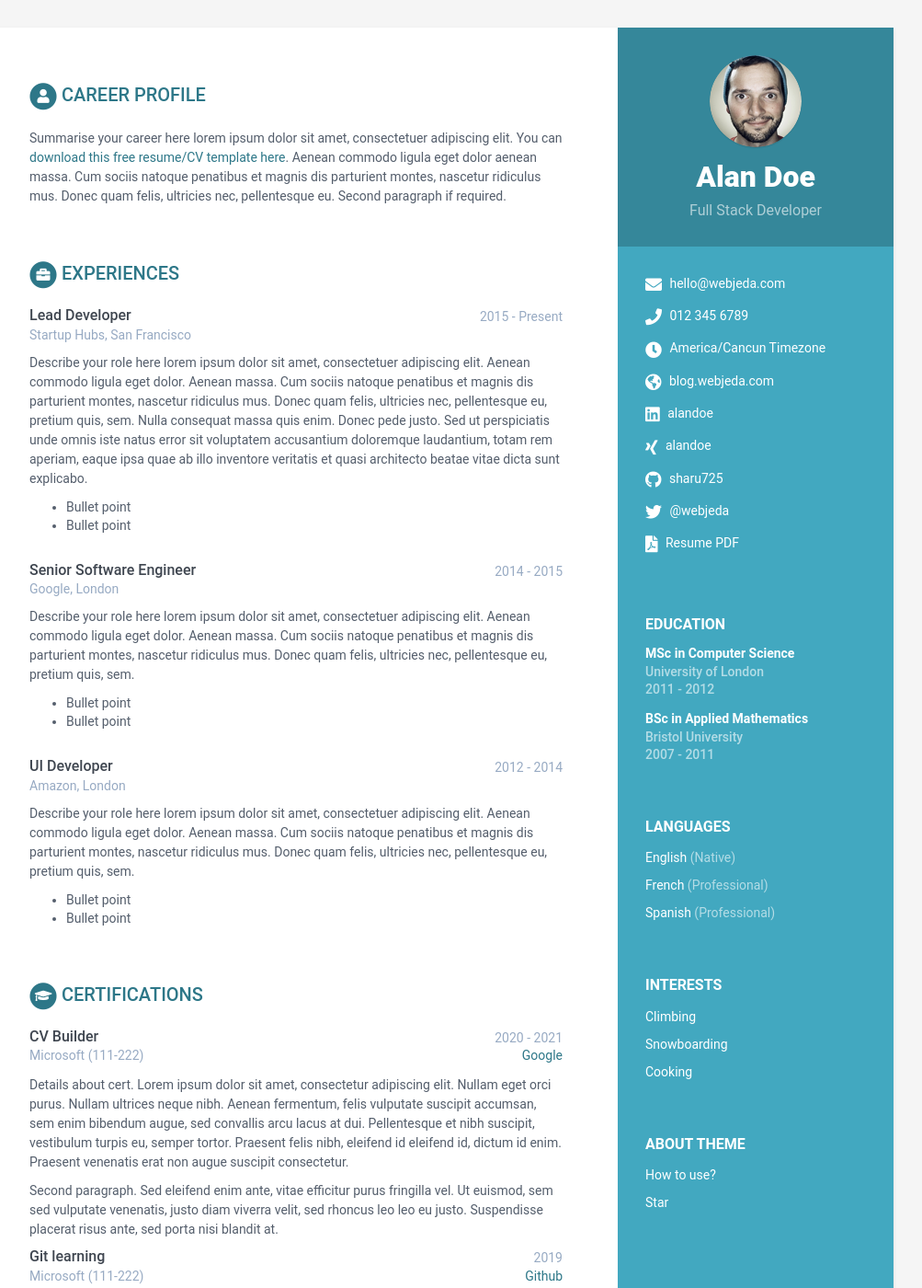
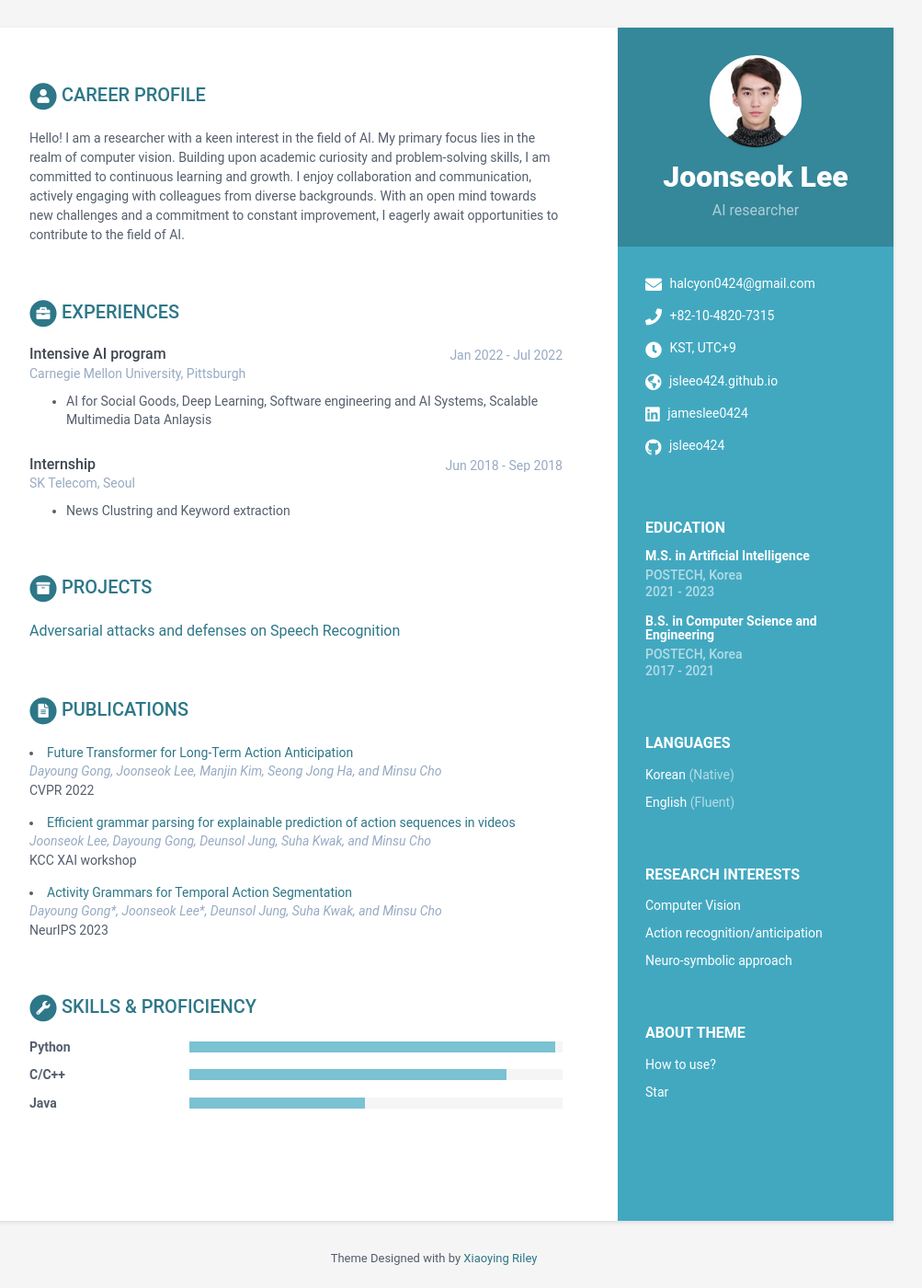
Before and after one commit to jsleeo424/JoonseokLee.github.io, a Jekyll site: the page built from index.html, in a window 1280 px wide and 1400 px high. Shown: the whole window at 92% size, without its empty margins (168-1171 px from the left). Built offline with Jekyll 4.4.1, drawn with Linux system fonts in a browser that asks for light colours; some of the changed text lies outside the part shown.

Commit message:
update info

```diff
--- a/_config.yml
+++ b/_config.yml
@@ -1,7 +1,7 @@
 #Update all the sections by editing the data.yml file inside _data folder.
 
 # Site Settings
-title: My Resume
+title: Joonseok Lee
 url: 'http://webjeda.com'
 
 #change it according to your repository name
--- a/_data/data.yml
+++ b/_data/data.yml
@@ -8,258 +8,125 @@ sidebar:
     education: True # set to False if you want education in main section instead of in sidebar
 
     # Profile information
-    name: Alan Doe
-    tagline: Full Stack Developer
+    name: Joonseok Lee
+    tagline: AI researcher
     avatar: profile.png  #place a 100x100 picture inside /assets/images/ folder and provide the name of the file below
 
     # Sidebar links
-    email: hello@webjeda.com
-    phone: 012 345 6789
-    timezone: America/Cancun Timezone
+    email: halcyon0424@gmail.com
+    phone: +82-10-4820-7315
+    timezone: KST, UTC+9
     citizenship:
-    website: blog.webjeda.com #do not add http://
-    linkedin: alandoe
-    xing: alandoe
-    github: sharu725
+    website: jsleeo424.github.io #do not add http://
+    linkedin: jameslee0424
+    xing:
+    github: jsleeo424
     telegram: # add your nickname without '@' sign
     gitlab:
     bitbucket:
-    twitter: '@webjeda'
+    twitter:
     stack-overflow: # Number/Username, e.g. 123456/alandoe
     codewars:
     goodreads: # Number-Username, e.g. 123456-alandoe
-    pdf: http://www.africau.edu/images/default/sample.pdf
+    pdf:
 
     languages:
       title: Languages
       info:
-        - idiom: English
+        - idiom: Korean
           level: Native
 
-        - idiom: French
-          level: Professional
-
-        - idiom: Spanish
-          level: Professional
+        - idiom: English
+          level: Fluent
 
     interests:
-      title: Interests
+      title: Research Interests
       info:
-        - item: Climbing
+        - item: Computer Vision
           link:
 
-        - item: Snowboarding
+        - item: Action recognition/anticipation
           link:
 
-        - item: Cooking
+        - item: Neuro-symbolic approach
           link:
 
 career-profile:
     title: Career Profile
     summary: |
-      Summarise your career here lorem ipsum dolor sit amet, consectetuer
-      adipiscing elit. You can [download this free resume/CV template here]().
-      Aenean commodo ligula eget dolor aenean massa. Cum sociis natoque
-      penatibus et magnis dis parturient montes, nascetur ridiculus mus.
-      Donec quam felis, ultricies nec, pellentesque eu.
-      Second paragraph if required.
+      Hello! I am a researcher with a keen interest in the field of AI.
+      My primary focus lies in the realm of computer vision. Building upon academic curiosity and problem-solving skills,
+      I am committed to continuous learning and growth. I enjoy collaboration and communication, actively engaging with
+      colleagues from diverse backgrounds. With an open mind towards new challenges and a commitment to constant improvement,
+      I eagerly await opportunities to contribute to the field of AI.
 education:
     title: Education
     info:
-      - degree: MSc in Computer Science
-        university: University of London
-        time: 2011 - 2012
+      - degree: M.S. in Artificial Intelligence
+        university: POSTECH, Korea
+        time: 2021 - 2023
         details: |
-          Describe your study here lorem ipsum dolor sit amet, consectetuer
-          adipiscing elit. Aenean commodo ligula eget dolor. Aenean massa. Cum
-          sociis natoque penatibus et magnis dis parturient montes, nascetur
-          ridiculus mus. Donec quam felis, ultricies nec, pellentesque eu,
-          pretium quis, sem.
-            - Bullet point
-            - Bullet point
-      - degree: BSc in Applied Mathematics
-        university: Bristol University
-        time: 2007 - 2011
+          Advisor: Minsu Cho
+      - degree: B.S. in Computer Science and Engineering
+        university: POSTECH, Korea
+        time: 2017 - 2021
         details: |
-          Describe your study here lorem ipsum dolor sit amet, consectetuer
-          adipiscing elit. Aenean commodo ligula eget dolor. Aenean massa. Cum
-          sociis natoque penatibus et magnis dis parturient montes, nascetur
-          ridiculus mus. Donec quam felis, ultricies nec, pellentesque eu,
-          pretium quis, sem.
-            - Bullet point
-            - Bullet point
+          Advisor: Jaesik Park, Kyungmin Bae
 
 experiences:
     title: Experiences
     info:
-      - role: Lead Developer
-        time: 2015 - Present
-        company: Startup Hubs, San Francisco
+      - role: Intensive AI program
+        time: Jan 2022 - Jul 2022
+        company: Carnegie Mellon University, Pittsburgh
         details: |
-          Describe your role here lorem ipsum dolor sit amet, consectetuer
-          adipiscing elit. Aenean commodo ligula eget dolor. Aenean massa.
-          Cum sociis natoque penatibus et magnis dis parturient montes,
-          nascetur ridiculus mus. Donec quam felis, ultricies nec,
-          pellentesque eu, pretium quis, sem. Nulla consequat massa quis
-          enim. Donec pede justo. Sed ut perspiciatis unde omnis iste natus
-          error sit voluptatem accusantium doloremque laudantium, totam rem
-          aperiam, eaque ipsa quae ab illo inventore veritatis et quasi
-          architecto beatae vitae dicta sunt explicabo.
-            - Bullet point
-            - Bullet point
-      - role: Senior Software Engineer
-        time: 2014 - 2015
-        company: Google, London
+            - AI for Social Goods, Deep Learning, Software engineering and AI Systems, Scalable Multimedia Data Anlaysis
+
+      - role: Internship
+        time: Jun 2018 - Sep 2018
+        company: SK Telecom, Seoul
         details: |
-          Describe your role here lorem ipsum dolor sit amet, consectetuer
-          adipiscing elit. Aenean commodo ligula eget dolor. Aenean massa.
-          Cum sociis natoque penatibus et magnis dis parturient montes,
-          nascetur ridiculus mus. Donec quam felis, ultricies nec,
-          pellentesque eu, pretium quis, sem.
-            - Bullet point
-            - Bullet point
-      - role: UI Developer
-        time: 2012 - 2014
-        company: Amazon, London
-        details: |
-          Describe your role here lorem ipsum dolor sit amet, consectetuer
-          adipiscing elit. Aenean commodo ligula eget dolor. Aenean massa.
-          Cum sociis natoque penatibus et magnis dis parturient montes,
-          nascetur ridiculus mus. Donec quam felis, ultricies nec,
-          pellentesque eu, pretium quis, sem.
-            - Bullet point
-            - Bullet point
-
-certifications:
-      title: Certifications
-      list:
-        - name: CV Builder
-          start: 2020
-          end: 2021
-          organization: Microsoft
-          credentialid: 111-222
-          credentialurl: www.google.com
-          credentialname: Google
-          details: |
-            Details about cert. Lorem ipsum dolor sit amet, consectetur
-            adipiscing elit.
-            Nullam eget orci purus. Nullam ultrices neque nibh.
-            Aenean fermentum, felis vulputate suscipit accumsan,
-            sem enim bibendum augue, sed convallis arcu lacus at dui.
-            Pellentesque et nibh suscipit, vestibulum turpis eu, semper tortor.
-            Praesent felis nibh, eleifend id eleifend id, dictum id enim.
-            Praesent venenatis erat non augue suscipit consectetur.
-
-            Second paragraph. Sed eleifend enim ante, vitae efficitur purus
-            fringilla vel. Ut euismod, sem sed vulputate venenatis,
-            justo diam viverra velit, sed rhoncus leo leo eu justo.
-            Suspendisse placerat risus ante, sed porta nisi blandit at.
-        - name: Git learning
-          start: 2019
-          end:
-          organization: Microsoft
-          credentialid: 111-222
-          credentialurl: www.github.com
-          credentialname: Github
-          details: |
-            Older certification. Lorem ipsum dolor sit amet, consectetur
-            adipiscing elit.
-            Nullam eget orci purus. Nullam ultrices neque nibh.
-            Aenean fermentum, felis vulputate suscipit accumsan,
-            sem enim bibendum augue, sed convallis arcu lacus at dui.
-            Pellentesque et nibh suscipit, vestibulum turpis eu, semper tortor.
-            Praesent felis nibh, eleifend id eleifend id, dictum id enim.
-            Praesent venenatis erat non augue suscipit consectetur.
+            - News Clustring and Keyword extraction
 
 projects:
     title: Projects
-    intro: >
-      You can list your side projects in this
-      section. Lorem ipsum dolor sit amet, consectetur adipiscing elit.
-      Vestibulum et ligula in nunc bibendum fringilla a eu lectus.
+    intro:
     assignments:
-      - title: Velocity
-        link: "#hook"
-        tagline: "A responsive website template designed to help startups promote, market and sell their products."
+      - title: Adversarial attacks and defenses on Speech Recognition
+        link: https://github.com/deokhk/robust_speech
 
-      - title: DevStudio
-        link: "#"
-        tagline: "A responsive website template designed to help web developers/designers market their services."
-
-      - title: Tempo
-        link: "#"
-        tagline: "A responsive website template designed to help startups promote their products or services and to attract users &amp; investors"
-
-      - title: Atom
-        link: "#"
-        tagline: "A comprehensive website template solution for startups/developers to market their mobile apps."
-
-      - title: Delta
-        link: "#"
-        tagline: "A responsive Bootstrap one page theme designed to help app developers promote their mobile apps"
-
-oss:
-    title: OSS Contributions
-    intro: >
-      You can list your open source software contributions in this
-      section. Lorem ipsum dolor sit amet, consectetur adipiscing elit.
-      Vestibulum et ligula in nunc bibendum fringilla a eu lectus.
-    contributions:
-      - title: Tempo
-        link: "#"
-        tagline: "A responsive website template designed to help startups promote their products or services and to attract users &amp; investors"
-
-      - title: Atom
-        link: "#"
-        tagline: "A comprehensive website template solution for startups/developers to market their mobile apps."
-
-      - title: Delta
-        link: "#"
-        tagline: "A responsive Bootstrap one page theme designed to help app developers promote their mobile apps"
 
 publications:
     title: Publications
-    intro: |
-      You can list your publications in this section. Lorem ipsum dolor sit
-      amet, consectetur adipiscing elit. Vestibulum et ligula in nunc
-      bibendum fringilla a eu lectus.
+    intro:
     papers:
-      - title: The Art of Computer Programming
-        link: "#"
-        authors: Donald E. Knuth
-        conference: Addison-Wesley, 1968
+      - title: Future Transformer for Long-Term Action Anticipation
+        link: "https://cvlab.postech.ac.kr/research/FUTR/"
+        authors: Dayoung Gong, Joonseok Lee, Manjin Kim, Seong Jong Ha, and Minsu Cho
+        conference: CVPR 2022
 
-      - title: "Genetic Programming III: Darwinian Invention &amp; Problem Solving"
-        link: "#"
-        authors: Koza, J.R., Andre, D., Bennett, F.H., Keane, M.A.
-        conference: "Morgan Kaufmann Publishers Inc., San Francisco, CA, USA, 1st edn. (1999)"
+      - title: "Efficient grammar parsing for explainable prediction of action sequences in videos"
+        link: "http://xai.kaist.ac.kr/xai-workshop/2023/#papers"
+        authors: Joonseok Lee, Dayoung Gong, Deunsol Jung, Suha Kwak, and Minsu Cho
+        conference: KCC XAI workshop
 
-      - title: A syntax directed compiler for Algol 60
-        link: "#"
-        authors: Edgar T. Irons
-        conference: "Comm. ACM 4 (1961), 51–55"
+      - title: Activity Grammars for Temporal Action Segmentation
+        link: "https://jsleeo424.github.io/KARI"
+        authors: Dayoung Gong*, Joonseok Lee*, Deunsol Jung, Suha Kwak, and Minsu Cho
+        conference: NeurIPS 2023
 
 skills:
     title: Skills &amp; Proficiency
 
     toolset:
-      - name: Python & Django
+      - name: Python
         level: 98%
 
-      - name: Javascript & jQuery
-        level: 98%
-
-      - name: Angular
-        level: 98%
-
-      - name: HTML5 & CSS
-        level: 95%
-
-      - name: Ruby on Rails
+      - name: C/C++
         level: 85%
 
-      - name: Sketch & Photoshop
-        level: 60%
+      - name: Java
+        level: 47%
 
 footer: >
-    Designed with <i class="fas fa-heart"></i> by <a href="http://themes.3rdwavemedia.com" target="_blank" rel="nofollow">Xiaoying Riley</a>
+    Theme Designed with by <a href="http://themes.3rdwavemedia.com" target="_blank" rel="nofollow">Xiaoying Riley</a>
```
Also changed, not shown: assets/images/profile.png.
